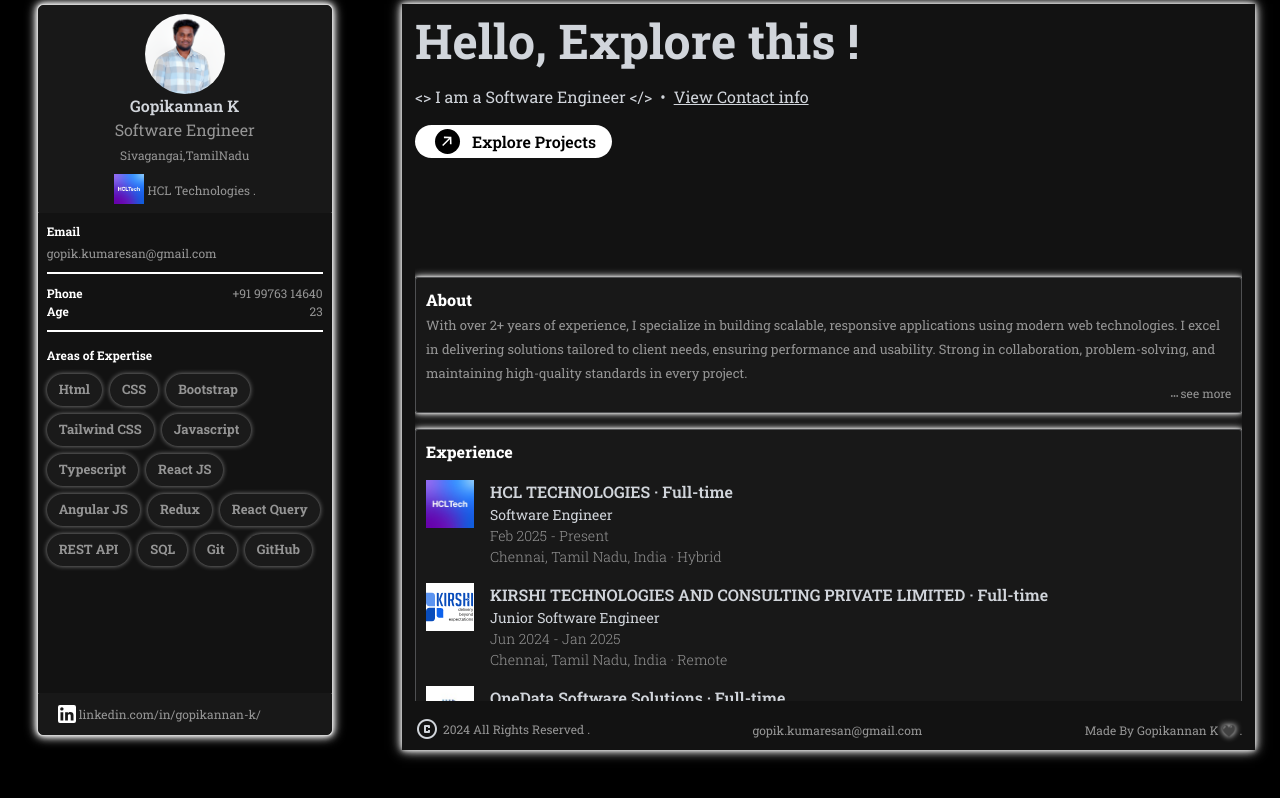
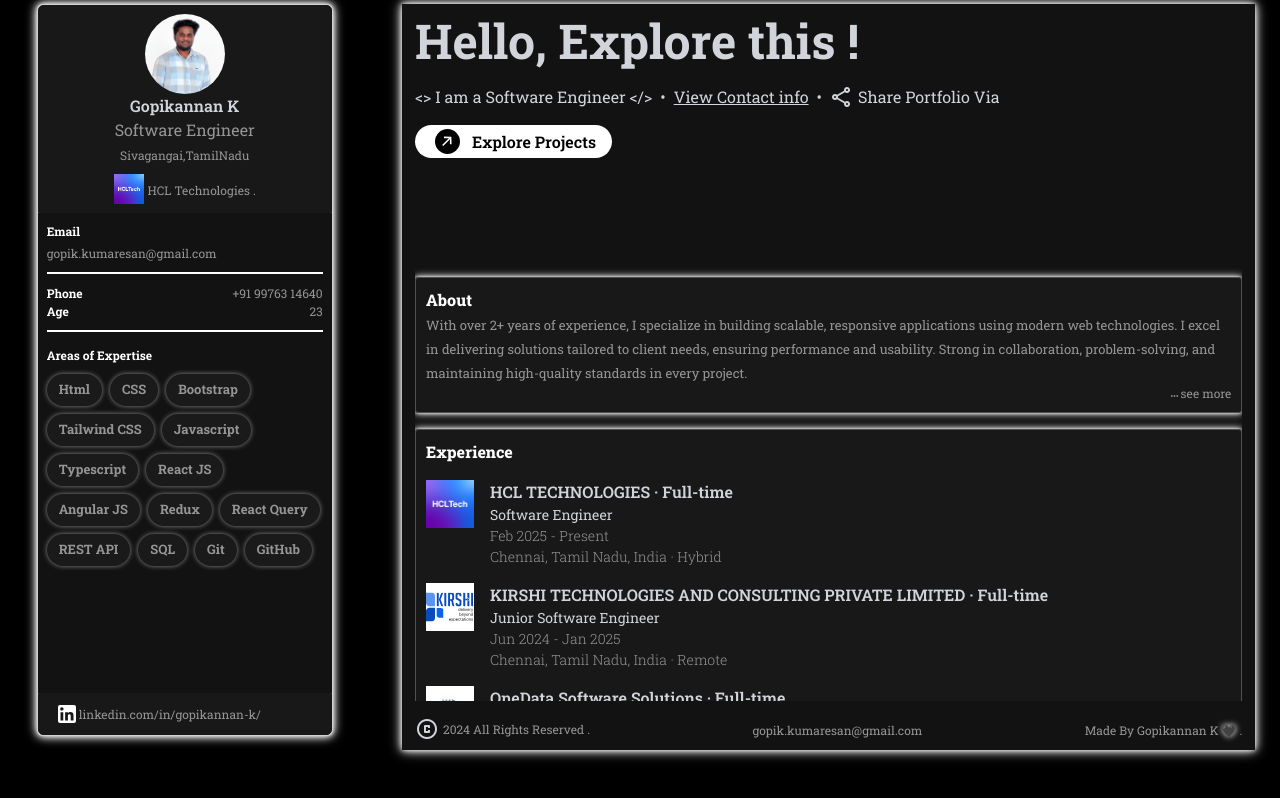
Before and after one commit to GopikannanDeveloper/gkn, a React (Vite) app: page /home in a window 1280 px wide. Built offline with nearby package versions, Linux system fonts and the light colour scheme.

Commit message:
Share portfolio implemented

```diff
--- a/package.json
+++ b/package.json
@@ -19,7 +19,8 @@
     "react-bootstrap": "^2.10.6",
     "react-dom": "^18.3.1",
     "react-hot-toast": "^2.4.1",
-    "react-router-dom": "^7.0.2"
+    "react-router-dom": "^7.0.2",
+    "react-share": "^5.2.2"
   },
   "devDependencies": {
     "@eslint/js": "^9.15.0",
--- a/src/Pages/Introduction/IntroHeader/IntroHeader.jsx
+++ b/src/Pages/Introduction/IntroHeader/IntroHeader.jsx
@@ -5,6 +5,7 @@
 import ContactInfo from "./ContactInfo";
 import useWindowSize from "../../../Hooks/useWindowSize";
 import SwipeableEdgeDrawerHOC from "../../../Components/Drawer";
+import ShareProfile from "./ShareProfile";
 
 const IntroHeader = () => {
   const [show, setShow] = useState(false);
@@ -19,17 +20,24 @@
         <span className="hello-fnt text-primary-color">
           Hello, Explore this !
         </span>
-        <span className="text-primary-color d-flex align-items-center ">
+        <div className="text-primary-color d-flex align-items-center flex-wrap gap-2">
           <span>{`<> I am a Software Engineer </>`}</span>
-          <span className="ms-2"> &bull; </span>
-          <span className="ms-2 cursor-pointer" onClick={() => setShow(true)}>
-            <u>View Contact info</u>{" "}
+
+          <span className="d-lg-inline d-none">&bull;</span>
+
+          <span className="cursor-pointer" onClick={() => setShow(true)}>
+            <u>View Contact info</u>
           </span>
-        </span>
+
+          <span className="d-lg-inline d-none">&bull;</span>
+
+          <ShareProfile />
+        </div>
       </div>
       <div className="mt-3 mb-3">
         <ExploreBtn btnLabel="Explore Projects" onClick={handleClick} />
       </div>
+
       {isLaptop ? (
         <ModalComponent
           title="Gopikannan K"
--- /dev/null
+++ b/src/Pages/Introduction/IntroHeader/ShareProfile.jsx
@@ -0,0 +1,32 @@
+import React from "react";
+const ShareProfile = () => {
+  const handleShare = async () => {
+    const portfolioUrl = "https://gopikannan-portfolio.netlify.app/";
+
+    if (navigator.share) {
+      try {
+        await navigator.share({
+          title: "My Portfolio",
+          text: "Check out my portfolio 👇",
+          url: portfolioUrl,
+        });
+      } catch (err) {
+        console.log("Share cancelled");
+      }
+    } else {
+      alert("Sharing not supported on this browser");
+    }
+  };
+
+  return (
+    <div
+      className="text-primary-color cursor-pointer d-inline-flex align-items-center mt-lg-0 mt-2"
+      onClick={handleShare}
+    >
+      <span className="material-symbols-outlined">share</span>
+      <span className="ms-1">Share Portfolio Via</span>
+    </div>
+  );
+};
+
+export default ShareProfile;
```
Also changed, not shown: 1 other file (tests, documents, lock files or other folders).
